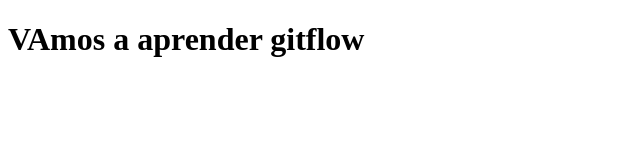
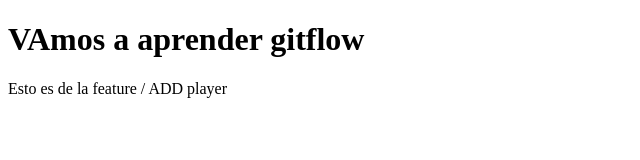
Before and after one commit to valleedev/GITFLOW, a plain HTML site: page index.html in a window 1280 px wide. Shown: the whole page, without its empty margins (0-640 px from the left). Drawn offline with Linux system fonts and the light colour scheme.

Commit message:
add pharraph

```diff
--- a/index.html
+++ b/index.html
@@ -7,5 +7,6 @@
   </head>
   <body>
     <h1>VAmos a aprender gitflow</h1>
+    <p>Esto es de la feature / ADD player</p>
   </body>
 </html>
```
